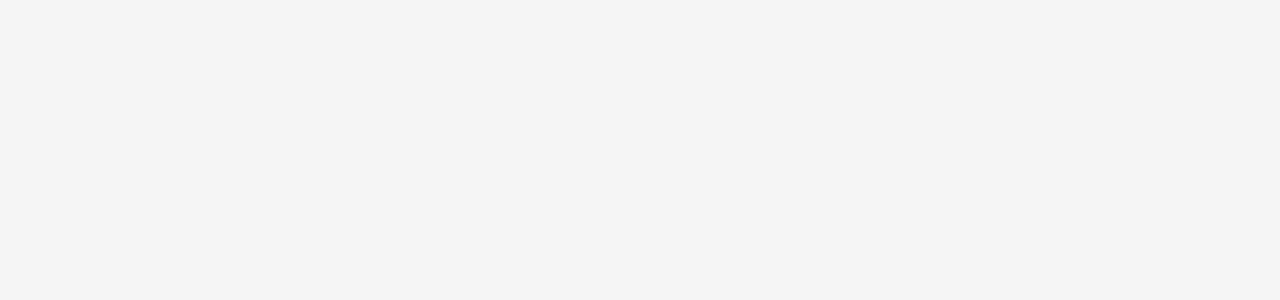
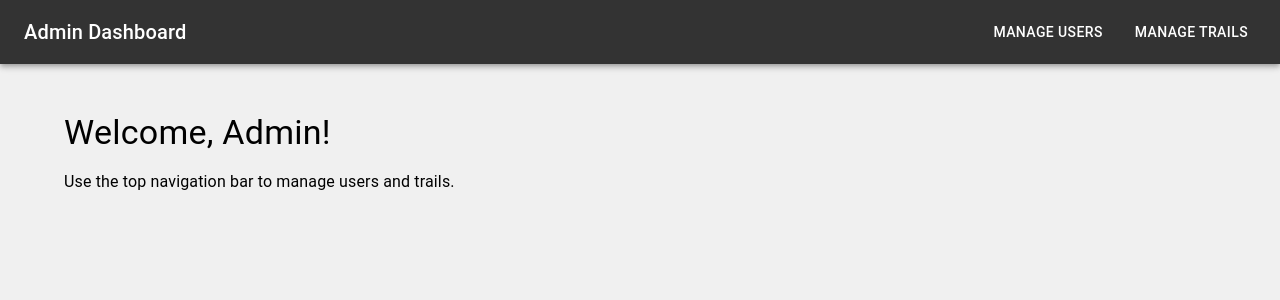
Before and after one commit to NIBM-GALLE/GAHDSE241F-TravelTrace, a React (Vite) app in the folder TRAVEL WEB APP/wonder/: page /admindashboard in a window 1280 px wide. Before the commit this address had no page. Shown: the top 300 px of the page. Built offline with nearby package versions, Linux system fonts and the light colour scheme; the HTML template or start-up script is replaced by a standard one.

Commit message:
Add Admin Panel Features
Created admin dashboard with user and trail management

```diff
--- a/TRAVEL WEB APP/wonder/src/App.jsx
+++ b/TRAVEL WEB APP/wonder/src/App.jsx
@@ -10,6 +10,8 @@ import Search from './components/Search';
 import About from './components/About';
 import Support from './components/Support'; // adjust the path if needed
 import AdminDashboard from './components/AdminDashboard';
+import ManageUsers from './components/ManageUsers';
+import ManageTrails from './components/ManageTrails';
 
 
 
@@ -97,7 +99,10 @@ const App = () => {
               </ProtectedRoute>
             }
           />
-          <Route path="/admin" element={<AdminDashboard />} />
+          <Route path="/admindashboard" element={<AdminDashboard />} />
+          <Route path="/admin/users" element={<ManageUsers />} />
+          <Route path="/admin/trails" element={<ManageTrails />} />
+
 
         </Routes>
       </Router>
--- a/TRAVEL WEB APP/wonder/src/components/AdminDashboard.jsx
+++ b/TRAVEL WEB APP/wonder/src/components/AdminDashboard.jsx
@@ -1,60 +1,19 @@
 import React from 'react';
-import { Box, Typography, Paper, Grid } from '@mui/material';
+import { Box, Typography, Container } from '@mui/material';
+import AdminNavbar from './AdminNavbar';
 
 const AdminDashboard = () => {
   return (
-    <Box sx={{ p: 4, bgcolor: '#f4f6f8', minHeight: '100vh' }}>
-      <Typography variant="h4" gutterBottom>
-        Admin Dashboard
-      </Typography>
-
-      <Grid container spacing={3}>
-        {/* Users Section */}
-        <Grid item xs={12} md={6}>
-          <Paper elevation={3} sx={{ p: 3 }}>
-            <Typography variant="h6">Manage Users</Typography>
-            <ul>
-              <li>Search Users</li>
-              <li>Add/Edit/Delete Users</li>
-            </ul>
-          </Paper>
-        </Grid>
-
-        {/* Locations Section */}
-        <Grid item xs={12} md={6}>
-          <Paper elevation={3} sx={{ p: 3 }}>
-            <Typography variant="h6">Manage Locations</Typography>
-            <ul>
-              <li>Cities (Villages/Destinations)</li>
-              <li>Districts</li>
-              <li>Provinces</li>
-            </ul>
-          </Paper>
-        </Grid>
-
-        {/* Content Section */}
-        <Grid item xs={12} md={6}>
-          <Paper elevation={3} sx={{ p: 3 }}>
-            <Typography variant="h6">Manage Content</Typography>
-            <ul>
-              <li>Images</li>
-              <li>Videos</li>
-              <li>Text</li>
-            </ul>
-          </Paper>
-        </Grid>
-
-        {/* Trails Section */}
-        <Grid item xs={12} md={6}>
-          <Paper elevation={3} sx={{ p: 3 }}>
-            <Typography variant="h6">Manage Trails</Typography>
-            <ul>
-              <li>Search Trails</li>
-              <li>Add/Edit/Delete Trails</li>
-            </ul>
-          </Paper>
-        </Grid>
-      </Grid>
+    <Box sx={{ minHeight: '100vh', bgcolor: '#f0f0f0' }}>
+      <AdminNavbar />
+      <Container sx={{ pt: 6 }}>
+        <Typography variant="h4" gutterBottom>
+          Welcome, Admin!
+        </Typography>
+        <Typography variant="body1" sx={{ mt: 2 }}>
+          Use the top navigation bar to manage users and trails.
+        </Typography>
+      </Container>
     </Box>
   );
 };
--- /dev/null
+++ b/TRAVEL WEB APP/wonder/src/components/AdminNavbar.jsx
@@ -0,0 +1,27 @@
+import React from 'react';
+import { AppBar, Toolbar, Typography, Button, Box } from '@mui/material';
+import { useNavigate } from 'react-router-dom';
+
+const AdminNavbar = () => {
+  const navigate = useNavigate();
+
+  return (
+    <AppBar position="static" sx={{ bgcolor: '#333' }}>
+      <Toolbar>
+        <Typography variant="h6" sx={{ flexGrow: 1 }}>
+          Admin Dashboard
+        </Typography>
+        <Box sx={{ display: 'flex', gap: 2 }}>
+          <Button color="inherit" onClick={() => navigate('/admin/users')}>
+            Manage Users
+          </Button>
+          <Button color="inherit" onClick={() => navigate('/admin/trails')}>
+            Manage Trails
+          </Button>
+        </Box>
+      </Toolbar>
+    </AppBar>
+  );
+};
+
+export default AdminNavbar;
--- a/TRAVEL WEB APP/wonder/src/components/CreateTrail.jsx
+++ b/TRAVEL WEB APP/wonder/src/components/CreateTrail.jsx
@@ -184,7 +184,7 @@ const CreateTrail = () => {
               Set Trail Coordinates
             </Typography>
 
-            <LoadScript googleMapsApiKey="AIzaSyDxoMkuLG5MagkQ-1C0W1cVQyKvh6sU84Y">
+            <LoadScript googleMapsApiKey="Enter Your API key here">
               <Box sx={{ mb: 2 }}>
                 <Button
                   variant={isSettingStart ? 'contained' : 'outlined'}
--- /dev/null
+++ b/TRAVEL WEB APP/wonder/src/components/ManageTrails.jsx
@@ -0,0 +1,35 @@
+import React from 'react';
+import { Box, Typography, Container, Button, TextField, Grid } from '@mui/material';
+
+const ManageTrails = () => {
+  return (
+    <Container sx={{ pt: 6 }}>
+      <Typography variant="h4" gutterBottom>
+        Manage Trails
+      </Typography>
+
+      <Box sx={{ mb: 4 }}>
+        <TextField label="Search trails" variant="outlined" fullWidth />
+      </Box>
+
+      <Grid container spacing={2}>
+        <Grid item xs={6}>
+          <Button variant="contained" color="primary" fullWidth>
+            Add Trail
+          </Button>
+        </Grid>
+        <Grid item xs={6}>
+          <Button variant="outlined" color="error" fullWidth>
+            Delete Selected
+          </Button>
+        </Grid>
+      </Grid>
+
+      <Box sx={{ mt: 4 }}>
+        <Typography variant="body1">Trail listing with Edit/Delete goes here...</Typography>
+      </Box>
+    </Container>
+  );
+};
+
+export default ManageTrails;
--- /dev/null
+++ b/TRAVEL WEB APP/wonder/src/components/ManageUsers.jsx
@@ -0,0 +1,35 @@
+import React from 'react';
+import { Box, Typography, Container, Button, TextField, Grid } from '@mui/material';
+
+const ManageUsers = () => {
+  return (
+    <Container sx={{ pt: 6 }}>
+      <Typography variant="h4" gutterBottom>
+        Manage Users
+      </Typography>
+
+      <Box sx={{ mb: 4 }}>
+        <TextField label="Search users" variant="outlined" fullWidth />
+      </Box>
+
+      <Grid container spacing={2}>
+        <Grid item xs={6}>
+          <Button variant="contained" color="primary" fullWidth>
+            Add User
+          </Button>
+        </Grid>
+        <Grid item xs={6}>
+          <Button variant="outlined" color="error" fullWidth>
+            Delete Selected
+          </Button>
+        </Grid>
+      </Grid>
+
+      <Box sx={{ mt: 4 }}>
+        <Typography variant="body1">User listing with Edit/Delete goes here...</Typography>
+      </Box>
+    </Container>
+  );
+};
+
+export default ManageUsers;
```
